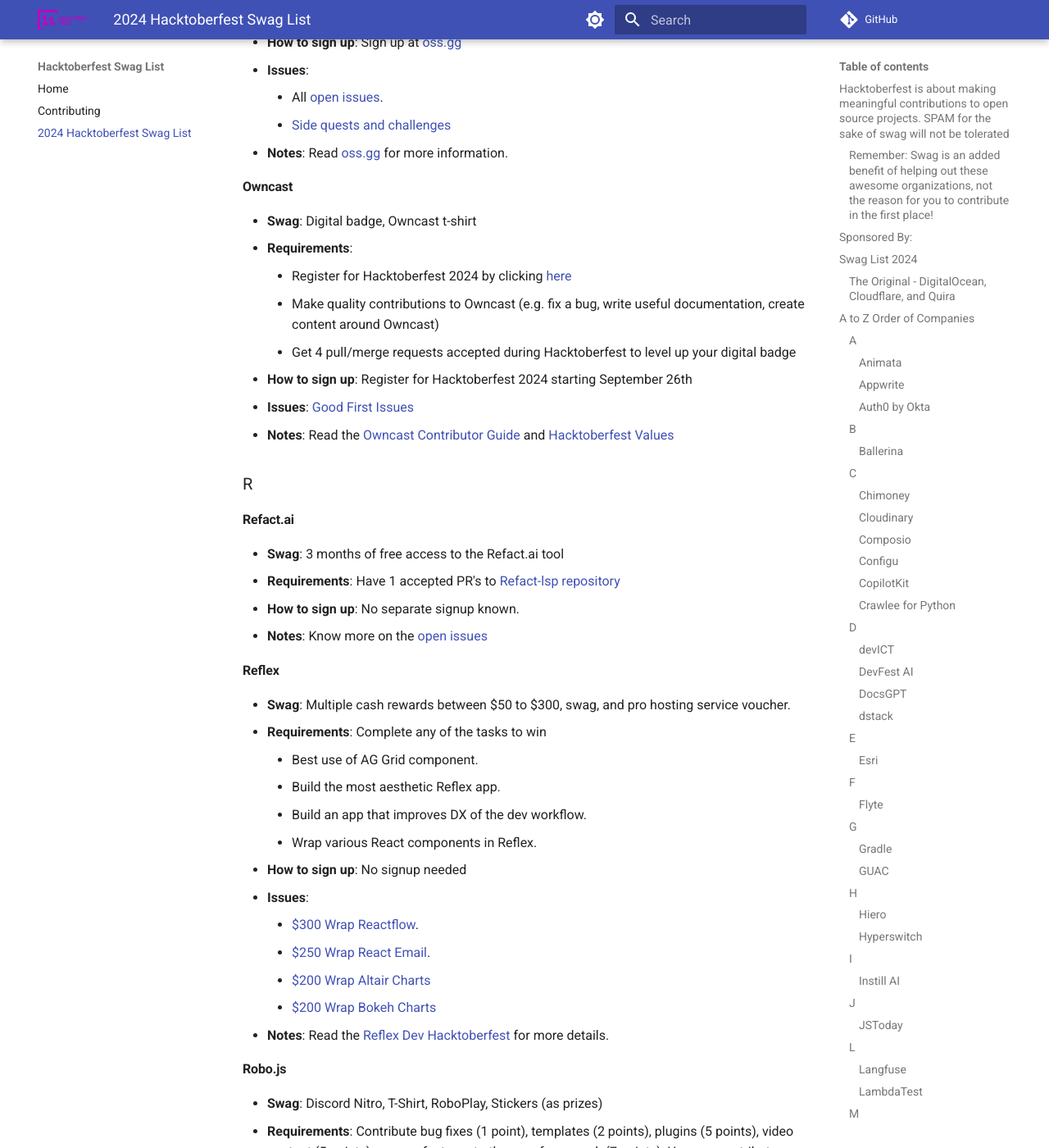
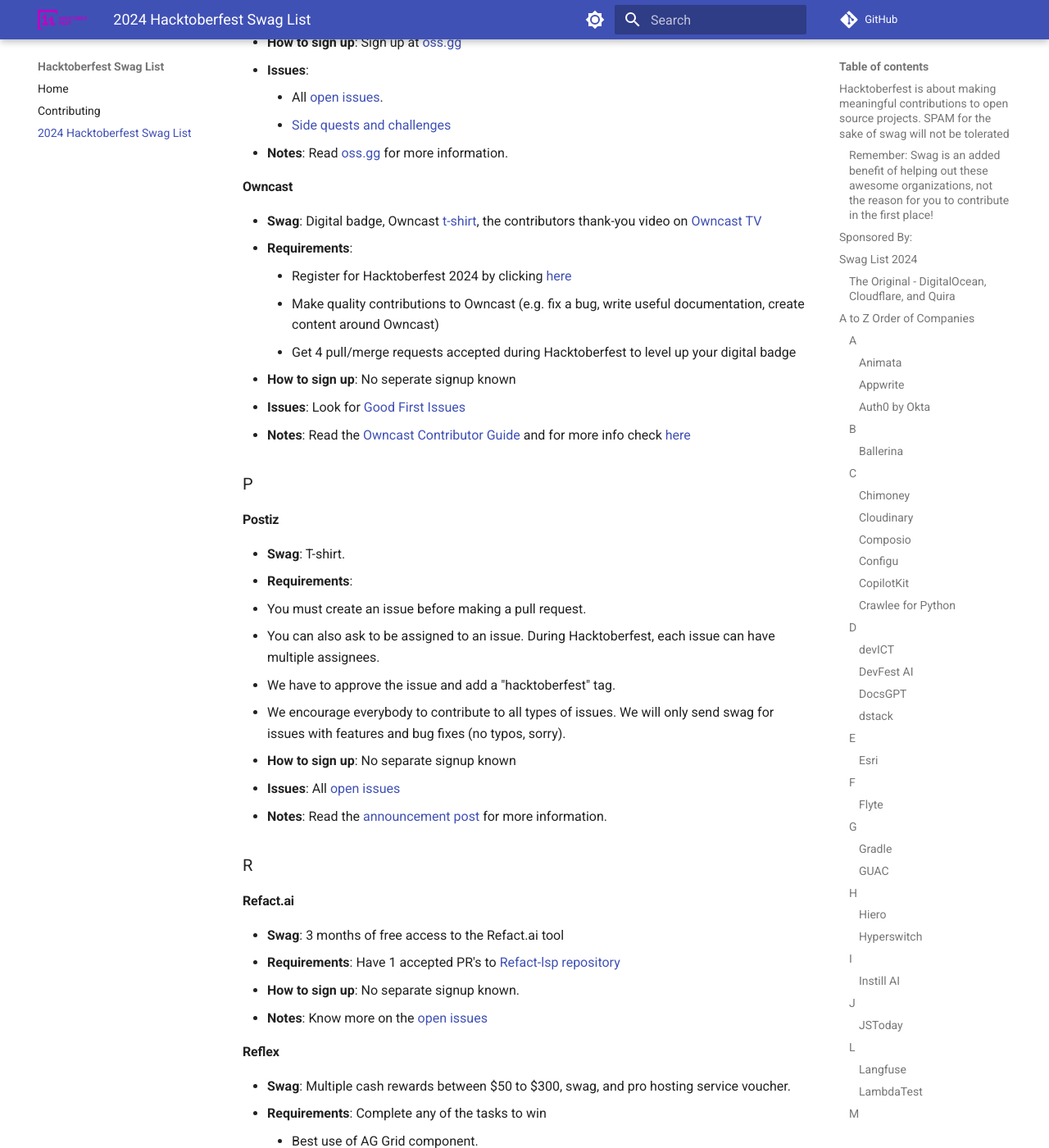
Before and after one commit to crweiner/hacktoberfest-swag-list, an MkDocs documentation site: the page built from docs/list.md, in a window 1280 px wide and 1400 px high, scrolled down 10964 px. Shown: the whole window at 82% size. Built offline with MkDocs 1.6.1 and Material for MkDocs 9.7.7, drawn with Linux system fonts in a browser that asks for light colours; plug-ins that fetch from the network failed and are left out; comment, search, counter and statistics services are not loaded.

Commit message:
Updated Owncast company info, fixed trailing spaces, and added Postiz to list.md

```diff
--- a/docs/list.md
+++ b/docs/list.md
@@ -343,14 +343,28 @@
 
 #### **Owncast**
 
-- **Swag**: Digital badge, Owncast t-shirt
+- **Swag**: Digital badge, Owncast [t-shirt](https://gabekangas.typeform.com/to/Wfx9UHVZ?typeform-source=owncast.online), the contributors thank-you video on [Owncast TV](https://watch.owncast.online/)
 - **Requirements**:
-    - Register for Hacktoberfest 2024 by clicking [here](https://hacktoberfest.com/)
+    - Register for Hacktoberfest 2024 by clicking [here](https://hacktoberfest.com/participation/)
     - Make quality contributions to Owncast (e.g. fix a bug, write useful documentation, create content around Owncast)
     - Get 4 pull/merge requests accepted during Hacktoberfest to level up your digital badge
-- **How to sign up**: Register for Hacktoberfest 2024 starting September 26th
-- **Issues**: [Good First Issues](https://github.com/owncast/owncast/issues?q=is%3Aissue+is%3Aopen+label%3A%22good+first+issue%22)
-- **Notes**: Read the [Owncast Contributor Guide](https://owncast.online/docs/contributing/) and [Hacktoberfest Values](https://hacktoberfest.com/participation/)
+- **How to sign up**: No seperate signup known
+- **Issues**: Look for [Good First Issues](https://github.com/owncast/owncast/issues?q=is%3Aissue+is%3Aopen+label%3A%22good+first+issue%22)
+- **Notes**: Read the [Owncast Contributor Guide](https://owncast.online/docs/contributing/) and for more info check [here](https://owncast.online/hacktoberfest/#content-no-code-or-low-code-contributions)
+
+### P
+
+#### **Postiz**
+
+- **Swag**: T-shirt.
+- **Requirements**:
+  - You must create an issue before making a pull request.
+  - You can also ask to be assigned to an issue. During Hacktoberfest, each issue can have multiple assignees.
+  - We have to approve the issue and add a "hacktoberfest" tag.
+  - We encourage everybody to contribute to all types of issues. We will only send swag for issues with features and bug fixes (no typos, sorry).
+- **How to sign up**: No separate signup known
+- **Issues**: All [open issues](https://github.com/gitroomhq/postiz-app/issues)
+- **Notes**: Read the [announcement post](https://github.com/gitroomhq/postiz-app#we-participate-in-hacktoberfest-2024-) for more information.
 
 ### R
 
```
